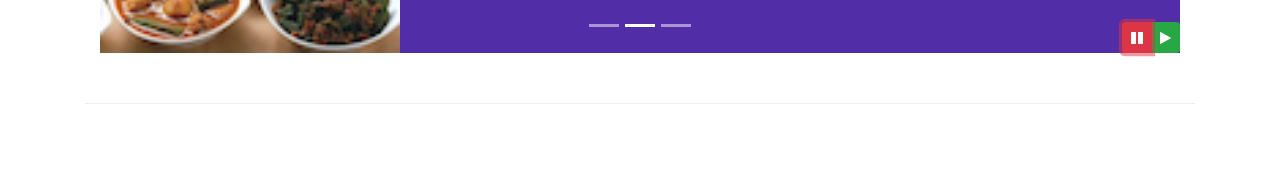
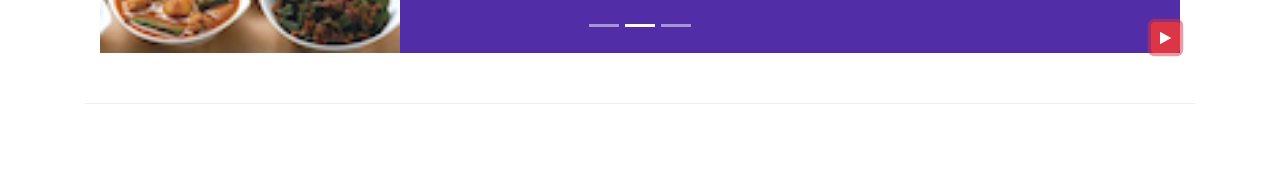
Before and after one commit to adarshRaj7/conFusion, a website: page index.html in a window 1280 px wide. Both pictures are taken after a click on the button 1137 px from the left and 668 px from the top of the page. Shown: the part 631-800 px from the top of the page. Drawn offline with nearby package versions, Linux system fonts and the light colour scheme.

Commit message:
More Bootstrap JQuery

```diff
--- a/index.html
+++ b/index.html
@@ -224,14 +224,9 @@
                         <span class="carousel-control-next-icon"></span>
                     </a>
 
-                    <div class="btn-group " id="carouselButton">
-                        <button class="btn btn-danger btn-sm" id="carousel-pause">
+                        <button class="btn btn-danger btn-sm" id="carouselButton">
                             <span class="fa fa-pause"></span>
                         </button>
-                        <button class="btn btn-success btn-sm" id="carousel-play">
-                            <span class="fa fa-play"></span>
-                        </button>
-                    </div>
 
                 </div>
             </div>
@@ -332,11 +327,22 @@
     <script>
         $(document).ready(function(){
             $('#mycarousel').carousel({interval: 2000});
-            $('#carousel-pause').click(function(){
-                $('#mycarousel').carousel('pause');
-            });
-            $('#carousel-play').click(function(){
-                $('#mycarousel').carousel('cycle');
+            $('#carouselButton').click(function(){
+                if($('#carouselButton').children('span').hasClass('fa-pause'))
+                {
+                    $('#mycarousel').carousel('pause');
+                    $('#carouselButton').children('span').removeClass('fa-pause');
+                    $('#carouselButton').children('span').addClass('fa-play');
+
+                }
+                else
+                {
+
+                    $('#mycarousel').carousel('cycle');
+                    $('#carouselButton').children('span').removeClass('fa-play');
+                    $('#carouselButton').children('span').addClass('fa-pause');
+
+                }
             });
         });
     </script>
```
